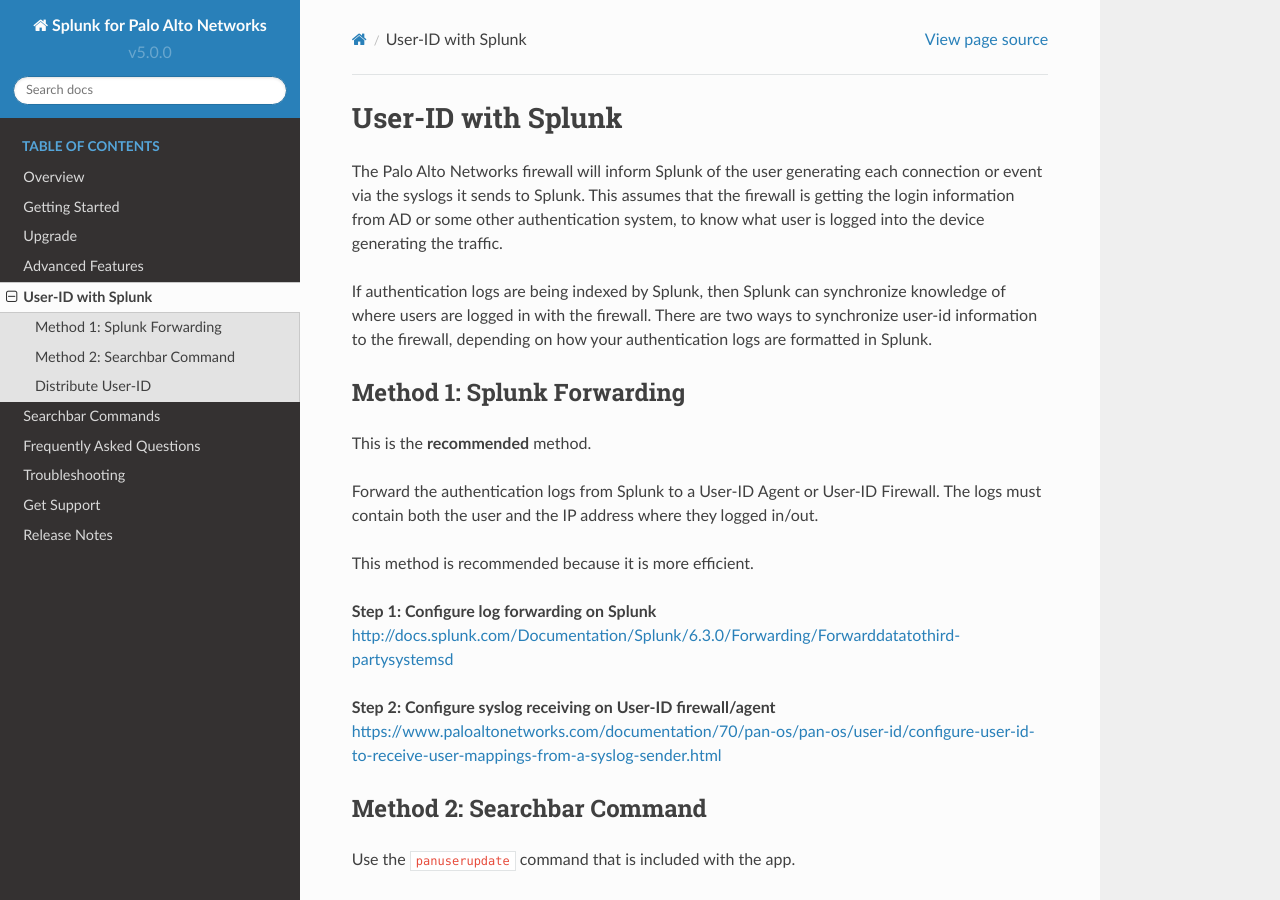
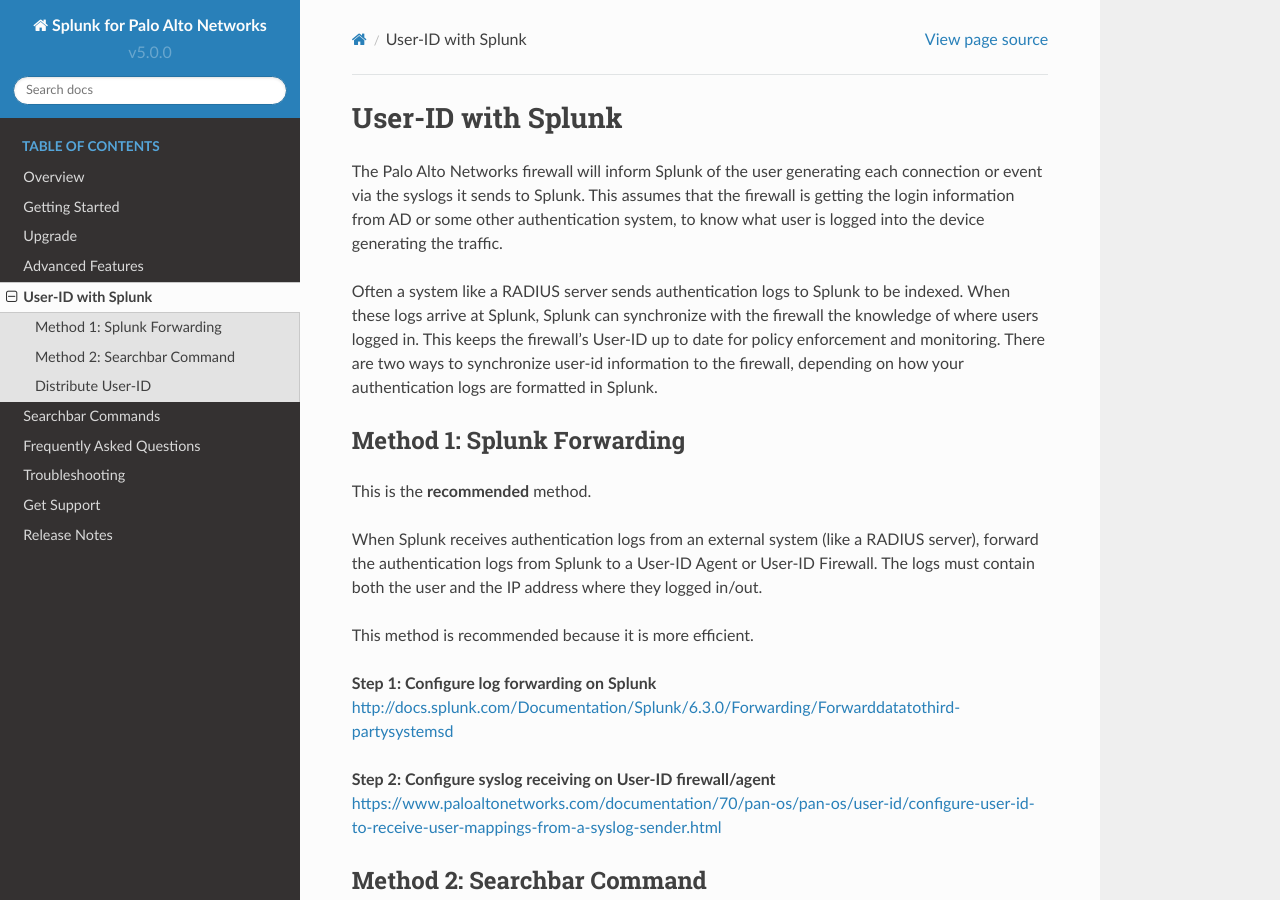
Before and after one commit to PaloAltoNetworks/pan-os-python, a Sphinx documentation site: the page built from docs/userid.rst, in a window 1280 px wide and 900 px high. Built offline with Sphinx 7.4.7 and the Read the Docs theme 2.0.0, drawn with Linux system fonts in a browser that asks for light colours.

Commit message:
Doc: Clarify User-ID synchronization purpose

```diff
--- a/docs/userid.rst
+++ b/docs/userid.rst
@@ -9,10 +9,12 @@
 authentication system, to know what user is logged into the device
 generating the traffic.
 
-If authentication logs are being indexed by Splunk, then Splunk can synchronize
-knowledge of where users are logged in with the firewall. There are two ways
-to synchronize user-id information to the firewall, depending on how your
-authentication logs are formatted in Splunk.
+Often a system like a RADIUS server sends authentication logs to Splunk to
+be indexed. When these logs arrive at Splunk, Splunk can synchronize with
+the firewall the knowledge of where users logged in. This keeps the
+firewall's User-ID up to date for policy enforcement and monitoring. There are
+two ways to synchronize user-id information to the firewall, depending on
+how your authentication logs are formatted in Splunk.
 
 
 Method 1: Splunk Forwarding
@@ -20,9 +22,10 @@
 
 This is the **recommended** method.
 
-Forward the authentication logs from Splunk to a User-ID Agent or User-ID
-Firewall. The logs must contain both the user and the IP address where they
-logged in/out.
+When Splunk receives authentication logs from an external system (like
+a RADIUS server), forward the authentication logs from Splunk to a User-ID
+Agent or User-ID Firewall. The logs must contain both the user and the IP
+address where they logged in/out.
 
 This method is recommended because it is more efficient.
 
```
